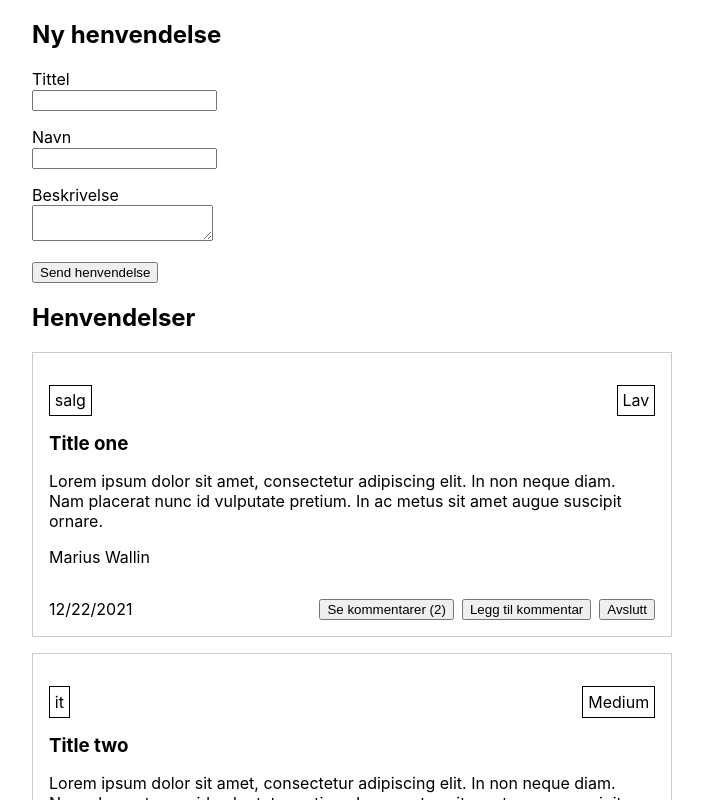
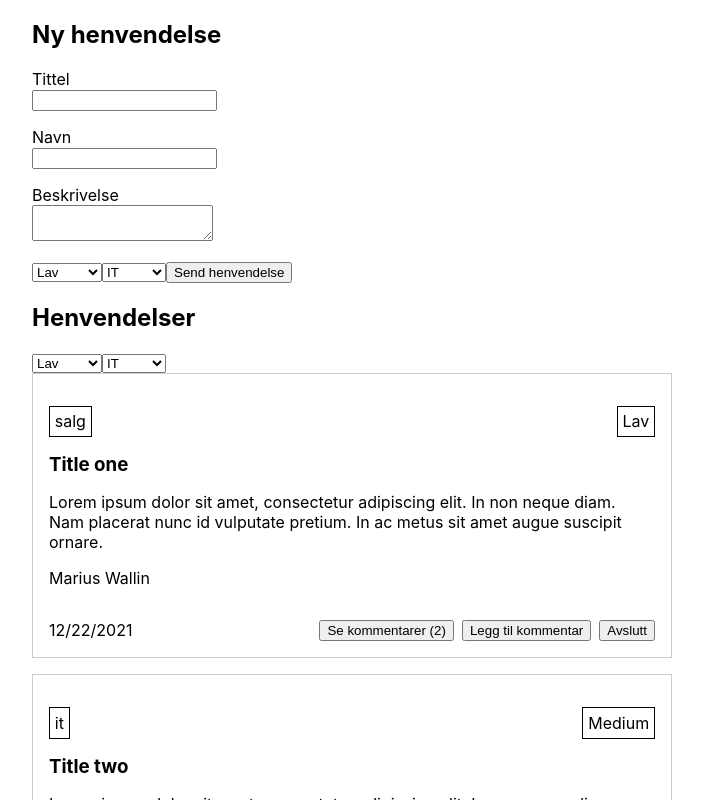
Before and after one commit to Ranum99/G9_Web-app_eksamen, a Next.js app in the folder helpdesk/: page / in a window 1280 px wide. Shown: the top 800 px of the page, without its empty margins (288-991 px from the left). Built offline with nearby package versions, Linux system fonts and the light colour scheme.

Commit message:
Dropdown med viktigheter og avdelinger på både listen og create

```diff
--- a/helpdesk/components/SupportForm.js
+++ b/helpdesk/components/SupportForm.js
@@ -1,4 +1,17 @@
 import { useState } from 'react'
+import Dropdown from './dropdown'
+
+const viktigheter = [
+  { value: 1, name: 'Lav' },
+  { value: 2, name: 'Medium' },
+  { value: 3, name: 'Høy' },
+]
+
+const avdelinger = [
+  { value: 1, name: 'IT' },
+  { value: 2, name: 'Design' },
+  { value: 3, name: 'Salg' },
+]
 
 const SupportForm = () => {
   const [form, setForm] = useState({
@@ -48,8 +61,8 @@ const SupportForm = () => {
           value={form.description}
         />
       </div>
-      <div>{/* TODO Add department */}</div>
-      <div>{/* TODO Add severity */}</div>
+      <Dropdown name="viktighet" options={viktigheter} />
+      <Dropdown name="avdeling" options={avdelinger} />
       <button type="sumbit">Send henvendelse</button>
     </form>
   )
--- a/helpdesk/components/SupportList.js
+++ b/helpdesk/components/SupportList.js
@@ -1,9 +1,24 @@
 import SupportItem from './SupportItem'
+import Dropdown from './dropdown'
+
+const viktigheter = [
+  { value: 1, name: 'Lav' },
+  { value: 2, name: 'Medium' },
+  { value: 3, name: 'Høy' },
+]
+
+const avdelinger = [
+  { value: 1, name: 'IT' },
+  { value: 2, name: 'Design' },
+  { value: 3, name: 'Salg' },
+]
 
 const SupportList = ({ issues }) => {
   return (
     <section className="issues">
       <h2>Henvendelser</h2>
+      <Dropdown name="viktighet" options={viktigheter} />
+      <Dropdown name="avdeling" options={avdelinger} />
       <ul>
         {issues?.map((issue) => (
           <SupportItem key={issue.id} item={issue} />
--- /dev/null
+++ b/helpdesk/components/dropdown.js
@@ -0,0 +1,9 @@
+export default function Dropdown({ name, options }) {
+  return (
+    <select name={name}>
+      {options.map((option) => (
+        <option value={option.value}>{option.name}</option>
+      ))}
+    </select>
+  )
+}
```
